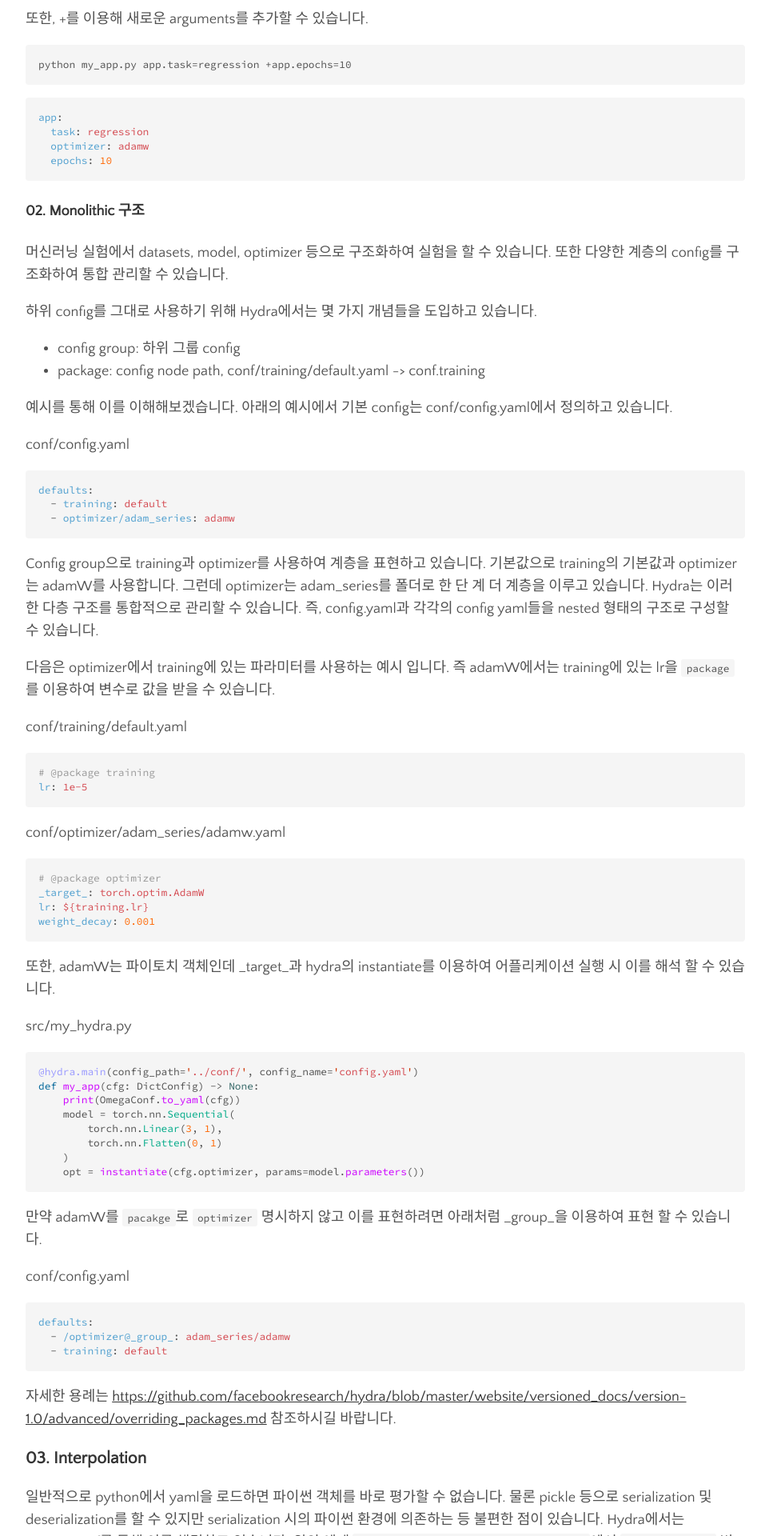
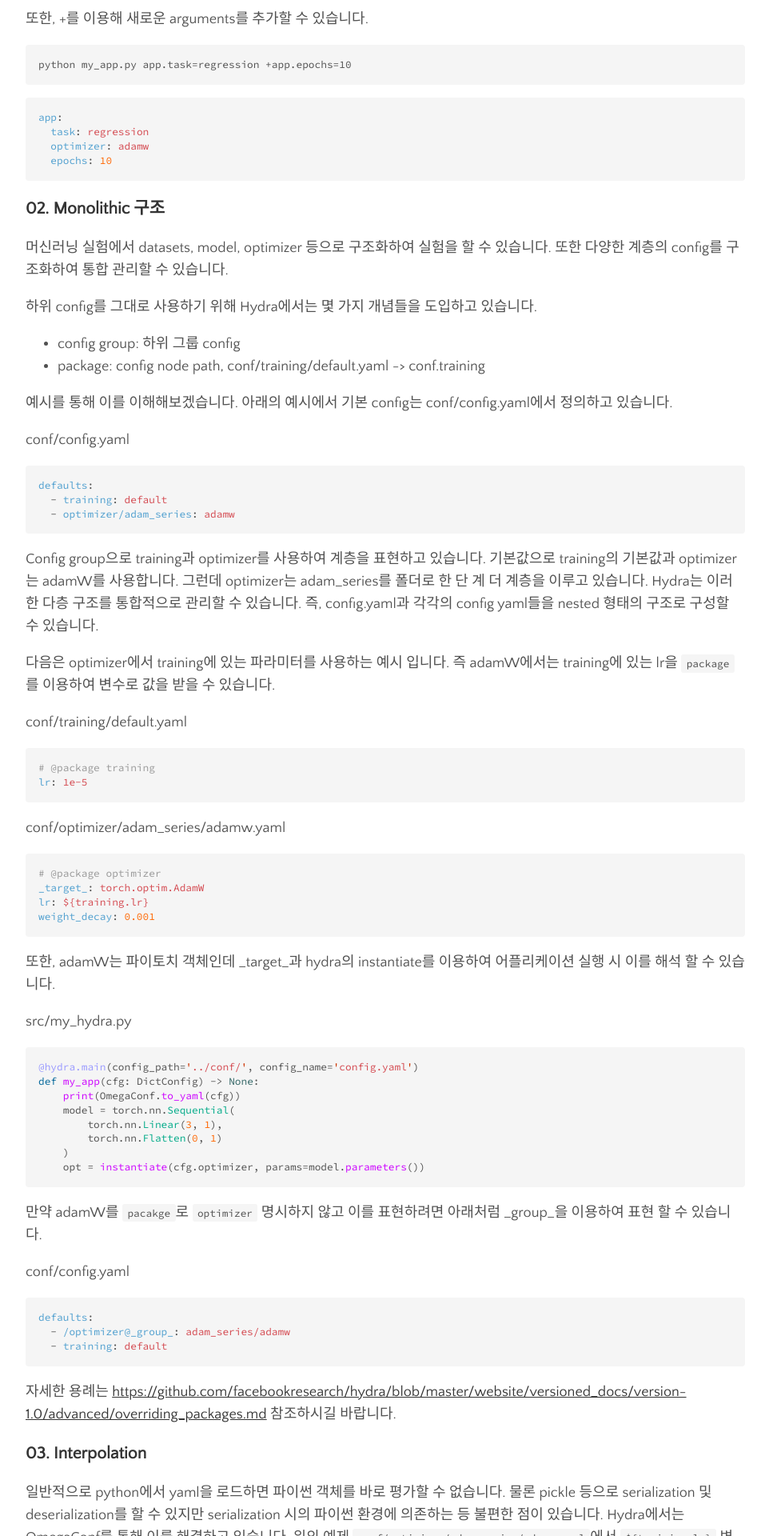
Before and after one commit to lassl/_lassl.github.io, a Jekyll site: the page built from _posts/2021-05-31-hydra.md, in a window 1280 px wide. Shown: the part 1191-3111 px from the top of the page at 80% size, without its empty margins (158-1120 px from the left). Built offline with Jekyll 4.4.1, drawn with Linux system fonts in a browser that asks for light colours; comment, search, counter and statistics services are not loaded.

Commit message:
fix: headerline

````diff
--- a/_posts/2021-05-31-hydra.md
+++ b/_posts/2021-05-31-hydra.md
@@ -55,7 +55,7 @@ app:
 ```
 
 
-#### 02. Monolithic 구조
+### 02. Monolithic 구조
 
 머신러닝 실험에서 datasets, model, optimizer 등으로 구조화하여 실험을 할 수 있습니다. 또한 다양한 계층의 config를 구조화하여 통합 관리할 수 있습니다.
 
````
